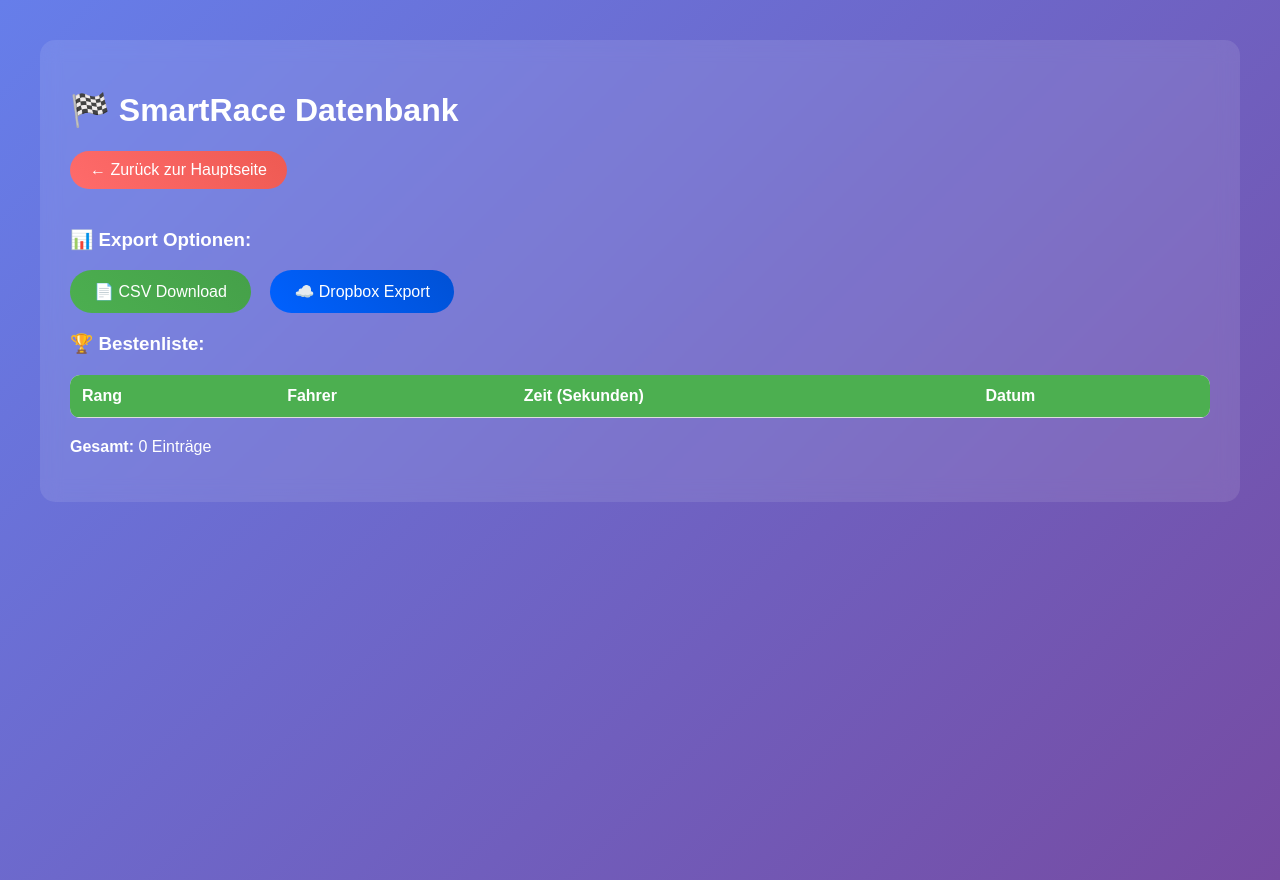
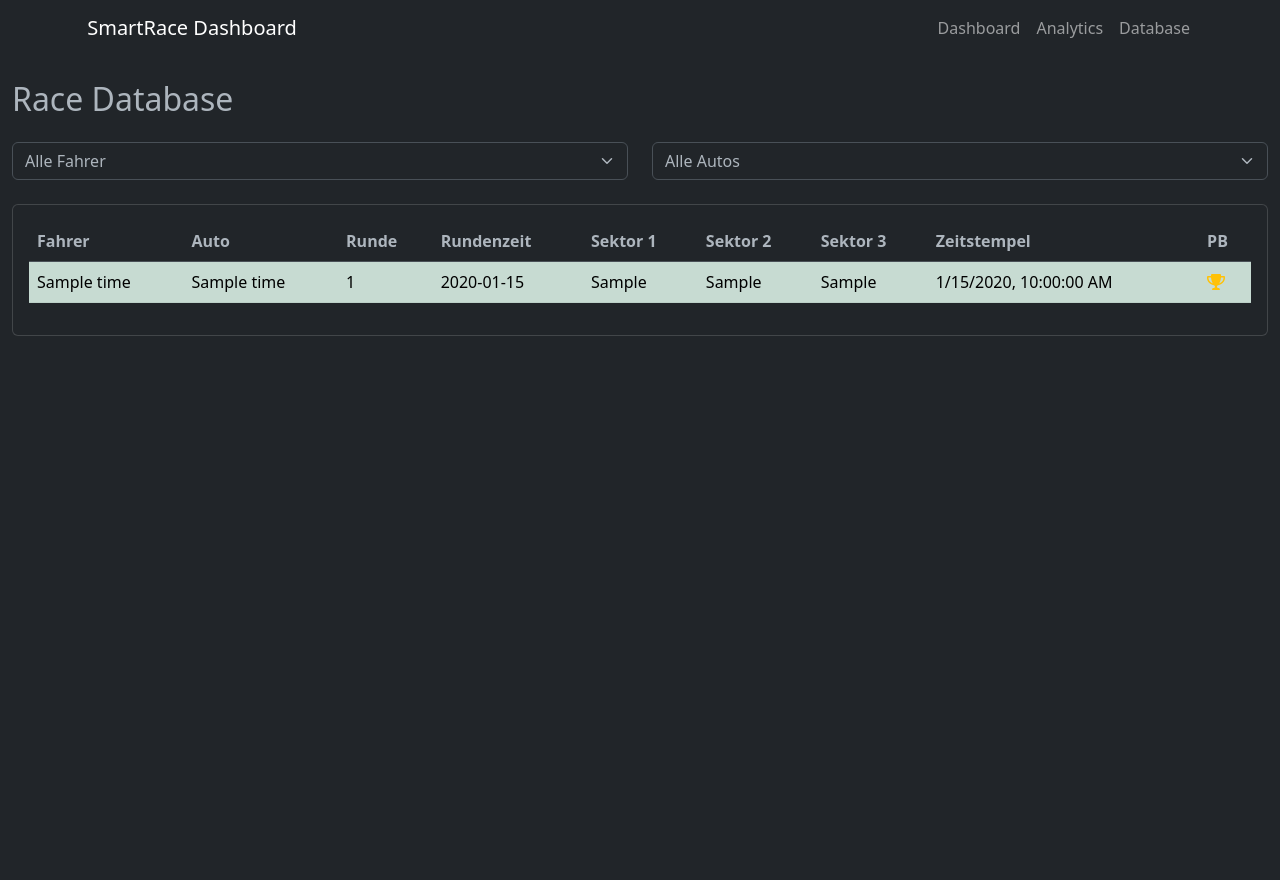
Before and after one commit to Lockeee86/SmartRace-LiveDashboard, a Flask app: page /database in a window 1280 px wide. After the commit the page ends 336 px from the top, so only its background shows below. Run offline with Flask 3, Linux system fonts and the light colour scheme; tables that the repository leaves empty hold one stand-in row (values such as "Sample post"); lists and menus that the app fills with data are empty.

Commit message:
Update database.html

```diff
--- a/templates/database.html
+++ b/templates/database.html
@@ -1,160 +1,120 @@
-<!DOCTYPE html>
-<html>
-<head>
-    <title>SmartRace - Datenbank</title>
-    <style>
-        body {
-            font-family: Arial, sans-serif;
-            margin: 40px;
-            background: linear-gradient(135deg, #667eea 0%, #764ba2 100%);
-            color: white;
-            min-height: 100vh;
-        }
-        .container {
-            background: rgba(255,255,255,0.1);
-            padding: 30px;
-            border-radius: 15px;
-            backdrop-filter: blur(10px);
-        }
-        table {
-            width: 100%;
-            border-collapse: collapse;
-            margin: 20px 0;
-            background: rgba(255,255,255,0.9);
-            color: #333;
-            border-radius: 10px;
-            overflow: hidden;
-        }
-        th, td {
-            padding: 12px;
-            text-align: left;
-            border-bottom: 1px solid #ddd;
-        }
-        th {
-            background-color: #4CAF50;
-            color: white;
-        }
-        tr:hover { background-color: rgba(76, 175, 80, 0.1); }
+{% extends "base.html" %}
 
-        .export-buttons {
-            margin: 20px 0;
-        }
+{% block title %}Database - SmartRace{% endblock %}
 
-        .export-btn {
-            background: linear-gradient(45deg, #4CAF50, #45a049);
-            color: white;
-            padding: 12px 24px;
-            border: none;
-            border-radius: 25px;
-            cursor: pointer;
-            font-size: 16px;
-            margin-right: 15px;
-            text-decoration: none;
-            display: inline-block;
-            transition: transform 0.2s;
-        }
+{% block content %}
+<div class="row">
+    <div class="col-12">
+        <h2 class="mb-4">Race Database</h2>
+    </div>
+</div>
 
-        .export-btn:hover {
-            transform: translateY(-2px);
-            box-shadow: 0 4px 15px rgba(0,0,0,0.3);
-        }
+<div class="row mb-4">
+    <div class="col-md-6">
+        <select id="driverFilter" class="form-select">
+            <option value="">Alle Fahrer</option>
+        </select>
+    </div>
+    <div class="col-md-6">
+        <select id="carFilter" class="form-select">
+            <option value="">Alle Autos</option>
+        </select>
+    </div>
+</div>
 
-        .export-btn.dropbox {
-            background: linear-gradient(45deg, #0061ff, #0051d5);
-        }
+<div class="row">
+    <div class="col-12">
+        <div class="card">
+            <div class="card-body">
+                <div class="table-responsive">
+                    <table class="table table-striped">
+                        <thead>
+                            <tr>
+                                <th>Fahrer</th>
+                                <th>Auto</th>
+                                <th>Runde</th>
+                                <th>Rundenzeit</th>
+                                <th>Sektor 1</th>
+                                <th>Sektor 2</th>
+                                <th>Sektor 3</th>
+                                <th>Zeitstempel</th>
+                                <th>PB</th>
+                            </tr>
+                        </thead>
+                        <tbody id="dataTable">
+                        </tbody>
+                    </table>
+                </div>
+            </div>
+        </div>
+    </div>
+</div>
+{% endblock %}
 
-        .back-btn {
-            background: linear-gradient(45deg, #ff6b6b, #ee5a52);
-            color: white;
-            padding: 10px 20px;
-            border: none;
-            border-radius: 20px;
-            cursor: pointer;
-            text-decoration: none;
-            display: inline-block;
-            margin-bottom: 20px;
-        }
+{% block scripts %}
+<script>
+function loadFilters() {
+    fetch('/api/filters')
+        .then(response => response.json())
+        .then(data => {
+            const driverSelect = document.getElementById('driverFilter');
+            const carSelect = document.getElementById('carFilter');
 
-        .message {
-            padding: 15px;
-            border-radius: 5px;
-            margin: 10px 0;
-            display: none;
-        }
+            data.drivers.forEach(driver => {
+                const option = document.createElement('option');
+                option.value = driver;
+                option.textContent = driver;
+                driverSelect.appendChild(option);
+            });
 
-        .success { background-color: #d4edda; color: #155724; border: 1px solid #c3e6cb; }
-        .error { background-color: #f8d7da; color: #721c24; border: 1px solid #f5c6cb; }
-    </style>
-</head>
-<body>
-    <div class="container">
-        <h1>🏁 SmartRace Datenbank</h1>
+            data.cars.forEach(car => {
+                const option = document.createElement('option');
+                option.value = car;
+                option.textContent = car;
+                carSelect.appendChild(option);
+            });
+        });
+}
 
-        <a href="/" class="back-btn">← Zurück zur Hauptseite</a>
+function loadData() {
+    const driverFilter = document.getElementById('driverFilter').value;
+    const carFilter = document.getElementById('carFilter').value;
 
-        <div class="export-buttons">
-            <h3>📊 Export Optionen:</h3>
-            <a href="/export_csv" class="export-btn">📄 CSV Download</a>
-            <button onclick="exportToDropbox()" class="export-btn dropbox">☁️ Dropbox Export</button>
-        </div>
+    const params = new URLSearchParams();
+    if (driverFilter) params.append('driver', driverFilter);
+    if (carFilter) params.append('car', carFilter);
 
-        <div id="message" class="message"></div>
+    fetch(`/api/database?${params}`)
+        .then(response => response.json())
+        .then(data => {
+            const tbody = document.getElementById('dataTable');
+            tbody.innerHTML = '';
 
-        <h3>🏆 Bestenliste:</h3>
-        <table>
-            <thead>
-                <tr>
-                    <th>Rang</th>
-                    <th>Fahrer</th>
-                    <th>Zeit (Sekunden)</th>
-                    <th>Datum</th>
-                </tr>
-            </thead>
-            <tbody>
-                {% for race_time in race_times %}
-                <tr>
-                    <td>{{ loop.index }}</td>
-                    <td>{{ race_time[1] }}</td>
-                    <td>{{ "%.3f"|format(race_time[2]) }}s</td>
-                    <td>{{ race_time[3].strftime('%d.%m.%Y %H:%M') }}</td>
-                </tr>
-                {% endfor %}
-            </tbody>
-        </table>
+            data.forEach(lap => {
+                const row = document.createElement('tr');
+                if (lap.is_pb) row.classList.add('table-success');
 
-        <p><strong>Gesamt:</strong> {{ race_times|length }} Einträge</p>
-    </div>
+                row.innerHTML = `
+                    <td>${lap.driver}</td>
+                    <td>${lap.car}</td>
+                    <td>${lap.lap}</td>
+                    <td>${lap.laptime}</td>
+                    <td>${lap.sector_1}</td>
+                    <td>${lap.sector_2}</td>
+                    <td>${lap.sector_3}</td>
+                    <td>${new Date(lap.timestamp).toLocaleString()}</td>
+                    <td>${lap.is_pb ? '<i class="fas fa-trophy text-warning"></i>' : ''}</td>
+                `;
 
-    <script>
-        function exportToDropbox() {
-            const messageDiv = document.getElementById('message');
-            messageDiv.style.display = 'block';
-            messageDiv.className = 'message';
-            messageDiv.innerHTML = '⏳ Upload zu Dropbox läuft...';
+                tbody.appendChild(row);
+            });
+        });
+}
 
-            fetch('/export_dropbox')
-                .then(response => response.json())
-                .then(data => {
-                    if (data.success) {
-                        messageDiv.className = 'message success';
-                        messageDiv.innerHTML = '✅ ' + data.message;
-                    } else {
-                        messageDiv.className = 'message error';
-                        messageDiv.innerHTML = '❌ Fehler: ' + data.error;
-                    }
+document.getElementById('driverFilter').addEventListener('change', loadData);
+document.getElementById('carFilter').addEventListener('change', loadData);
 
-                    setTimeout(() => {
-                        messageDiv.style.display = 'none';
-                    }, 5000);
-                })
-                .catch(error => {
-                    messageDiv.className = 'message error';
-                    messageDiv.innerHTML = '❌ Verbindungsfehler: ' + error;
-                    setTimeout(() => {
-                        messageDiv.style.display = 'none';
-                    }, 5000);
-                });
-        }
-    </script>
-</body>
-</html>
+loadFilters();
+loadData();
+</script>
+{% endblock %}
```
